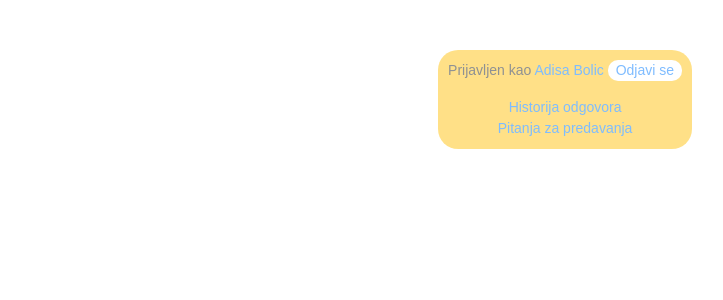
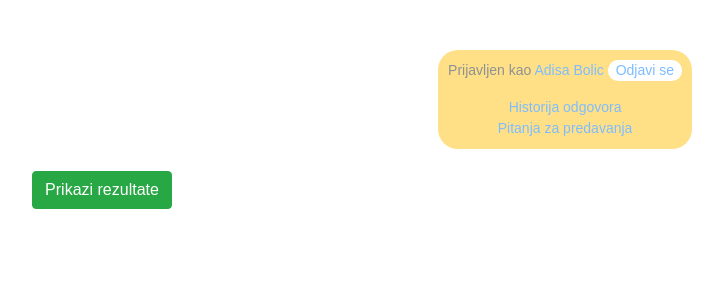
Before and after one commit to adisabolic/anketa, a Node server app: template views/anketa/partials/pitanjePredavac.ejs in a window 1280 px wide. Shown: the top 300 px of the page, without its empty margins (538-1261 px from the left). Run offline with Node 20, Linux system fonts and the light colour scheme; the template is opened without the code that fills it, so the values that code supplies are empty; a user stored in the database is signed in; some libraries are stand-ins or nearby versions; some web fonts are replaced.

Commit message:
Update pitanjePredavac.ejs

```diff
--- a/views/anketa/partials/pitanjePredavac.ejs
+++ b/views/anketa/partials/pitanjePredavac.ejs
@@ -29,3 +29,7 @@
     <% }%>
     <% } %>
 </div>
+
+<div class="text-center">
+        <button id="rez" onclick='prikaziRez()' type="button" class="btn btn-success">Prikazi rezultate</button>
+   </div>
```
